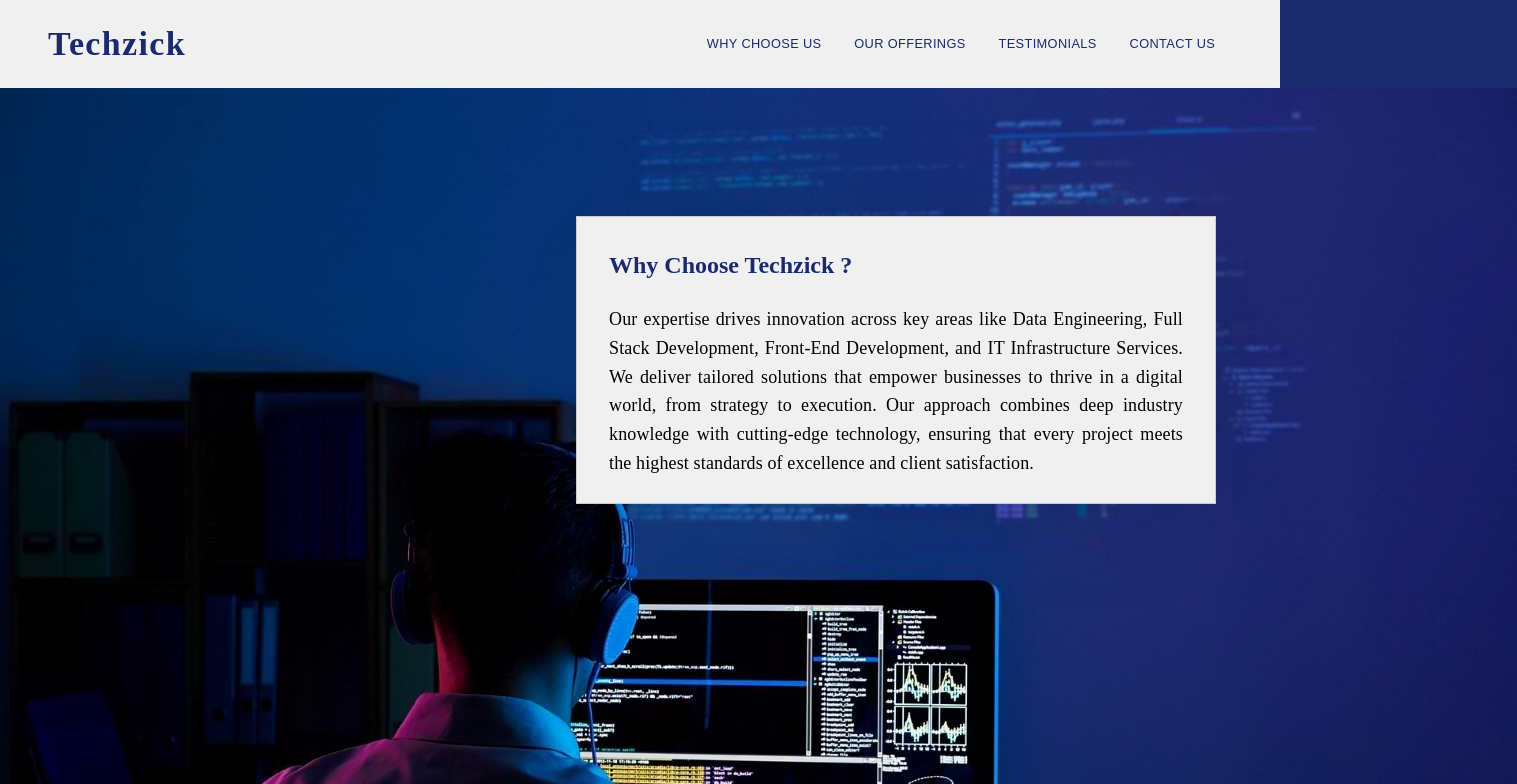
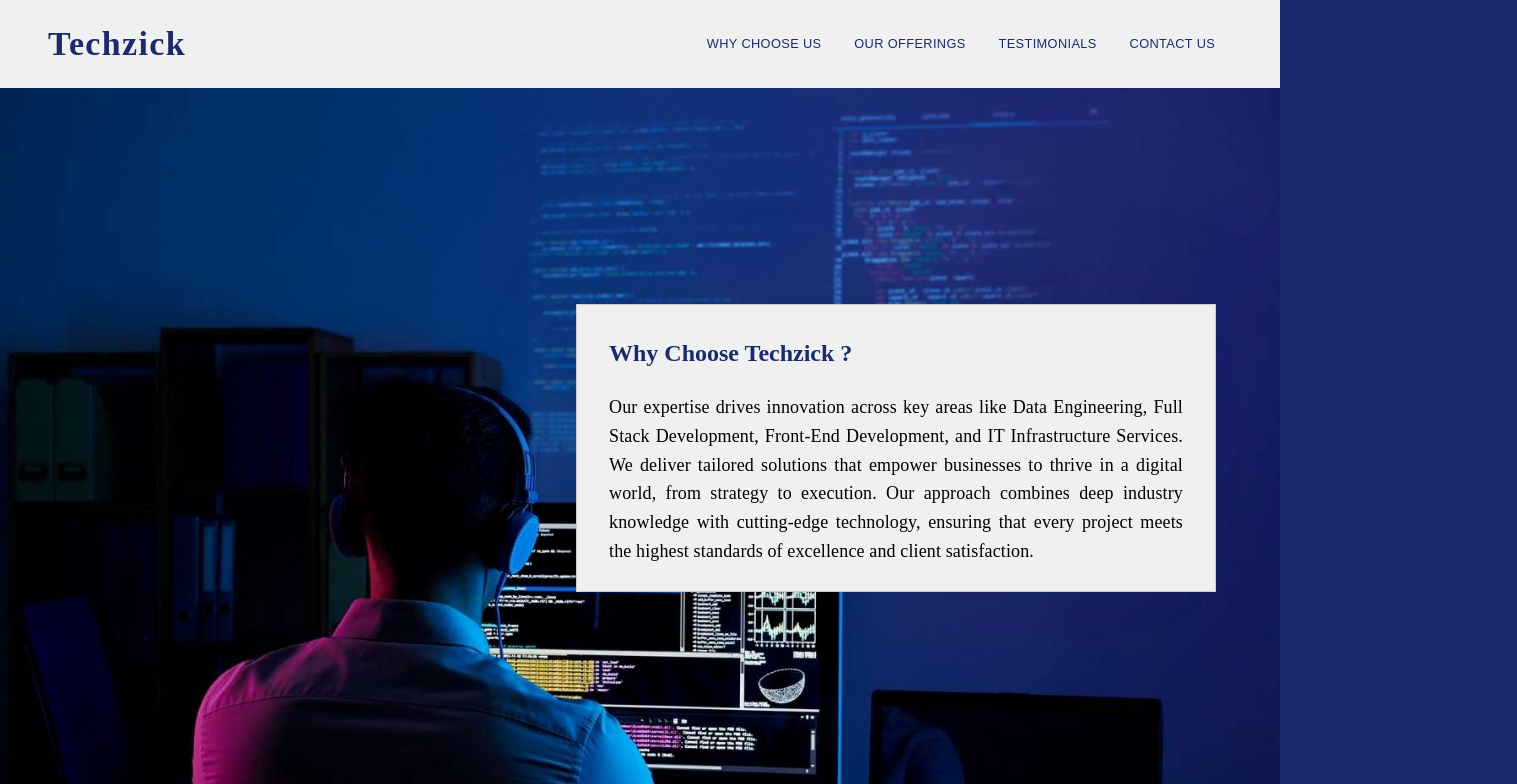
Before and after one commit to Shubhansusb/Techzick, a React (Vite) app in the folder src/client/: page / in a window 1280 px wide. Shown: the top 784 px of the page, 1517 px wide, since content can reach past the window. Built offline with nearby package versions, Linux system fonts and the light colour scheme.

Commit message:
Include dist directory in deployment

```diff
--- a/src/client/src/App.css
+++ b/src/client/src/App.css
@@ -0,0 +1,15 @@
+.relative {
+    position: relative;
+  }
+  .absolute {
+    position: absolute;
+  }
+  .w-full {
+    width: 100%;
+  }
+  .h-screen {
+    height: 100vh;
+  }
+  .object-cover {
+    object-fit: cover;
+  }
```
Also changed, not shown: src/client/src/App.jsx (+81 -0 lines).
